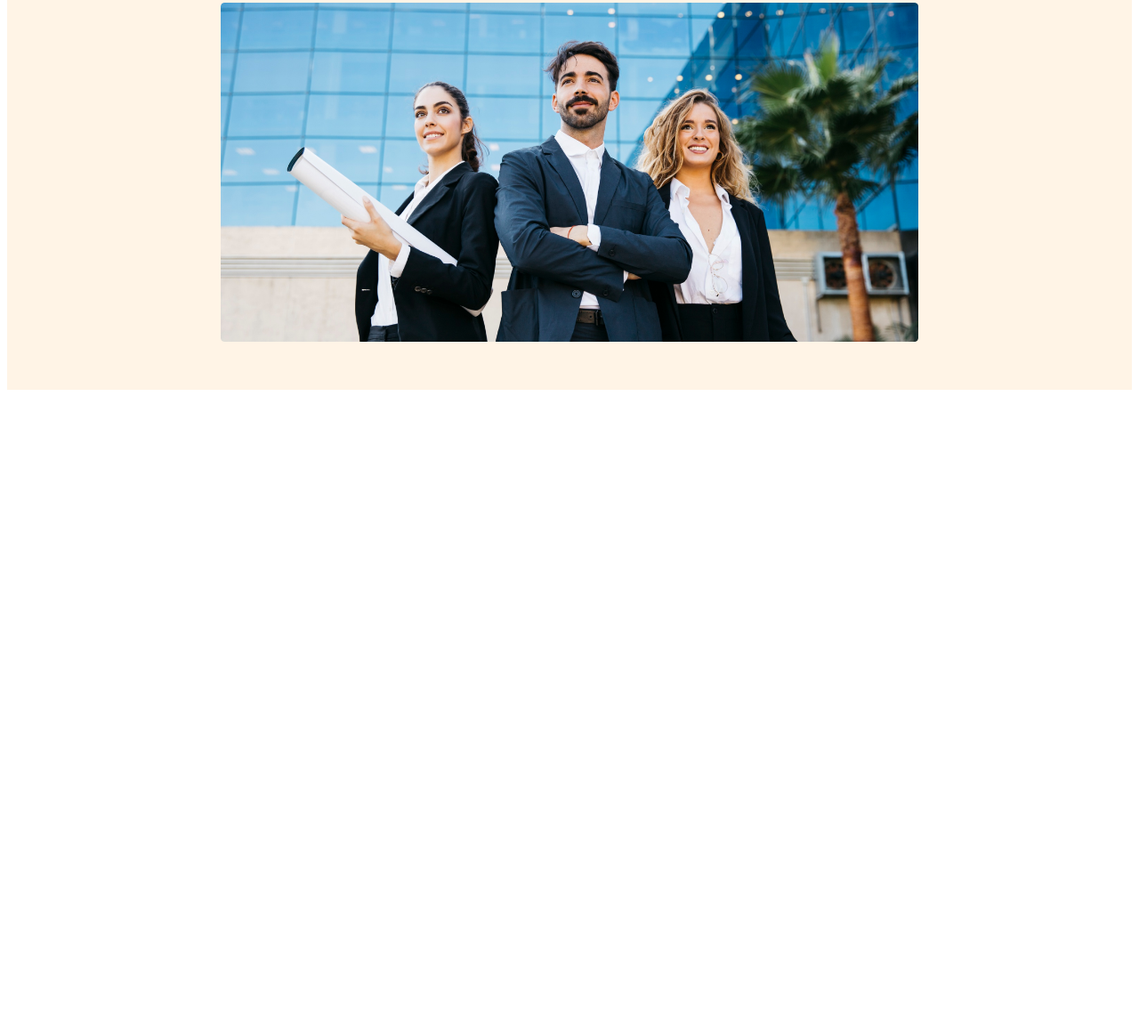
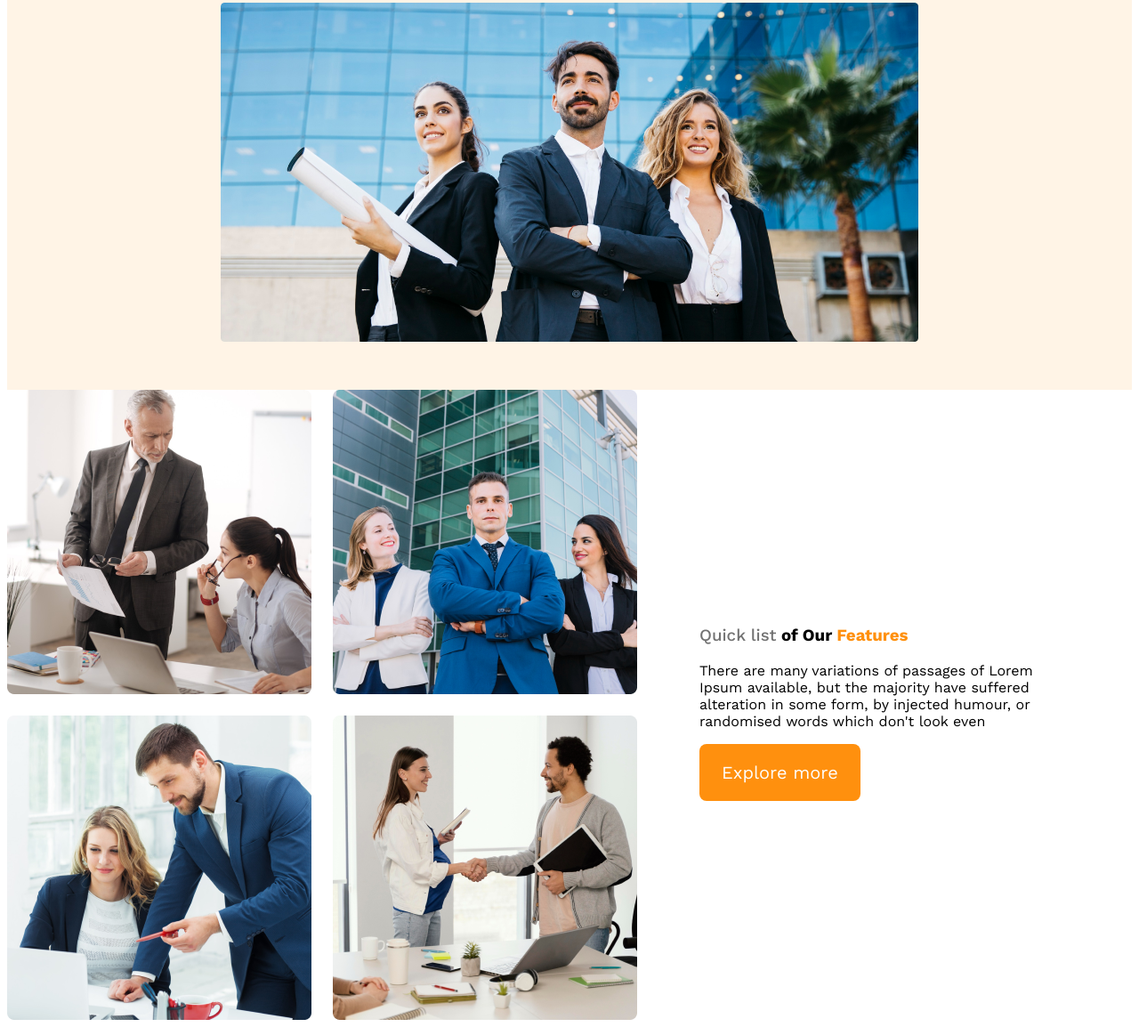
Before and after one commit to trishamoni99/g3-architects-website, a plain HTML site: page index.html in a window 1280 px wide. Shown: the part 573-1727 px from the top of the page at 89% size. Before the commit the page ends 1019 px from the top, so only its background shows below. Drawn offline with nearby package versions, Linux system fonts and the light colour scheme.

Commit message:
features content added

```diff
--- a/index.html
+++ b/index.html
@@ -7,6 +7,7 @@
     <link rel="stylesheet" href="./style.css">
 </head>
 <body>
+  <!--header start-->
     <header>
         <nav>
             <h3 class="nav-title">G3 Architects</h3>
@@ -28,7 +29,25 @@
         </div>
 
     </header>
+    <!--header end-->
     <main>
+      <!--teams section start-->
+      <section class="team-container">
+        <div class="teams-img-container">
+          <img src="./image/team1.png" alt="">
+          <img src="./image/team2.png" alt="">
+          <img src="./image/team3.png" alt="">
+          <img src="./image/team4.png" alt="">
+
+        </div>
+        <div class="teams-content">
+          <h3 class="teams-content-title"><span class="quick-list">Quick list</span> <span class="">of Our</span><span class="text-features"> Features</span></h3>
+          <p class="teams-description">There are many variations of passages of Lorem Ipsum available, but the majority have suffered alteration in some form, by injected humour, or randomised words which don't look even</p>
+          <button class="btn-primary">Explore more</button>
+
+
+        </div>
+      </section>
 
     </main>
     <footer>
--- a/style.css
+++ b/style.css
@@ -90,3 +90,35 @@
     }
 
   }
+  /* main styles */
+  main{
+    max-width: 1440px;
+    margin:0 auto;
+  }
+  /* teams styles */
+  .team-container{
+    display: flex;
+    align-items: center;
+  }
+  .teams-img-container{
+    display: grid;
+    grid-template-columns: repeat(2,1fr);
+    gap:1.5rem;
+  }
+  .teams-content{
+    padding-right: 70px ;
+    padding-left: 70px;
+  }
+  .teams-title{
+    font-size: 2.9rem;
+
+  }
+   .quick-list{
+    color: #727272;
+    font-weight: 500;
+
+  }
+   .text-features{
+    color: #FF900E;
+    font-weight: 700;
+  }
```
